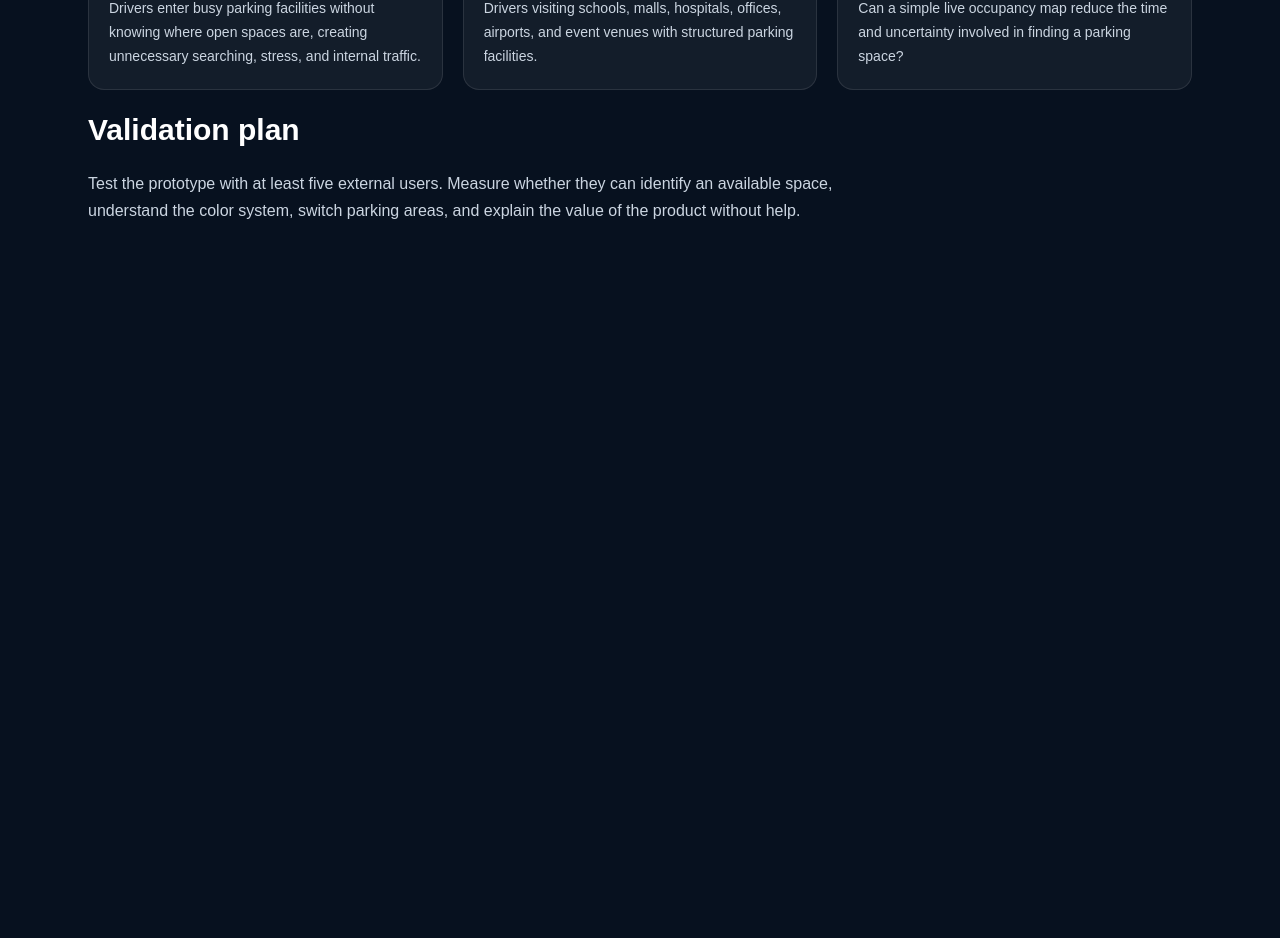
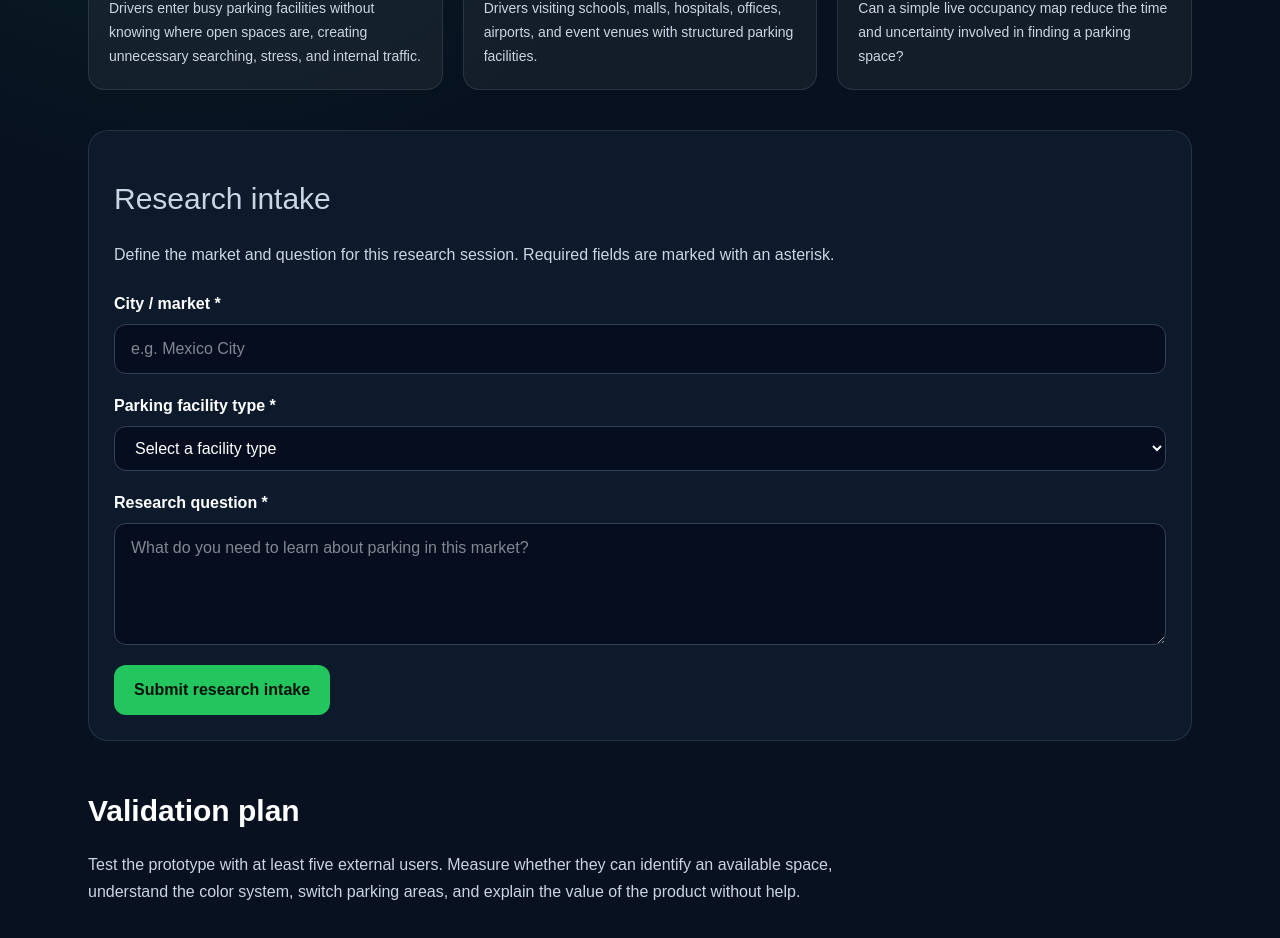
Before and after one commit to Adriano1305gll/ParkNow, a Next.js app: page /research in a window 1280 px wide. Shown: the part 520-1458 px from the top of the page. Before the commit the page ends 920 px from the top, so only its background shows below. Built offline with nearby package versions, Linux system fonts and the light colour scheme.

Commit message:
feat: add week 2 research intake form

```diff
--- a/app/research/page.js
+++ b/app/research/page.js
@@ -1,3 +1,117 @@
+"use client";
+
+import { useState } from 'react';
 import Page from '../../components/Page';
-export default function Research(){return <Page eyebrow="Research" title="The parking problem is an information problem."><div className="grid gap-5 md:grid-cols-3"><Card t="User pain" x="Drivers enter busy parking facilities without knowing where open spaces are, creating unnecessary searching, stress, and internal traffic."/><Card t="Primary user" x="Drivers visiting schools, malls, hospitals, offices, airports, and event venues with structured parking facilities."/><Card t="Research question" x="Can a simple live occupancy map reduce the time and uncertainty involved in finding a parking space?"/></div><h2 className="mt-10 text-2xl font-semibold text-white">Validation plan</h2><p className="mt-3 max-w-3xl">Test the prototype with at least five external users. Measure whether they can identify an available space, understand the color system, switch parking areas, and explain the value of the product without help.</p></Page>}
-function Card({t,x}){return <div className="rounded-2xl border border-white/10 bg-white/5 p-5"><h2 className="font-semibold text-white">{t}</h2><p className="mt-2 text-sm leading-6">{x}</p></div>}
+
+const initialForm = { market: '', facilityType: '', question: '' };
+
+export default function Research() {
+	const [form, setForm] = useState(initialForm);
+	const [errors, setErrors] = useState({});
+	const [feedback, setFeedback] = useState('');
+
+	function updateField(event) {
+		const { name, value } = event.target;
+		setForm((current) => ({ ...current, [name]: value }));
+		setErrors((current) => ({ ...current, [name]: '' }));
+		setFeedback('');
+	}
+
+	function submitIntake(event) {
+		event.preventDefault();
+		const nextErrors = {};
+
+		if (!form.market.trim()) nextErrors.market = 'Enter a city or market.';
+		if (!form.facilityType) nextErrors.facilityType = 'Choose a facility type.';
+		if (!form.question.trim()) nextErrors.question = 'Enter a research question.';
+
+		setErrors(nextErrors);
+		if (Object.keys(nextErrors).length > 0) {
+			setFeedback('Complete the required fields before submitting.');
+			return;
+		}
+
+		setFeedback('Research intake submitted for this session. It has not been saved yet.');
+	}
+
+	return (
+		<Page eyebrow="Research" title="The parking problem is an information problem.">
+			<div className="grid gap-5 md:grid-cols-3">
+				<Card t="User pain" x="Drivers enter busy parking facilities without knowing where open spaces are, creating unnecessary searching, stress, and internal traffic." />
+				<Card t="Primary user" x="Drivers visiting schools, malls, hospitals, offices, airports, and event venues with structured parking facilities." />
+				<Card t="Research question" x="Can a simple live occupancy map reduce the time and uncertainty involved in finding a parking space?" />
+			</div>
+
+			<section className="card mt-10">
+				<div>
+					<h2>Research intake</h2>
+					<p>Define the market and question for this research session. Required fields are marked with an asterisk.</p>
+				</div>
+
+				<form onSubmit={submitIntake} className="mt-6 grid gap-5" noValidate>
+					<label className="grid gap-2">
+						<span className="font-semibold text-white">City / market <span aria-hidden="true">*</span></span>
+						<input
+							name="market"
+							value={form.market}
+							onChange={updateField}
+							placeholder="e.g. Mexico City"
+							aria-invalid={Boolean(errors.market)}
+							aria-describedby={errors.market ? 'market-error' : undefined}
+							className="w-full rounded-xl border border-slate-700 bg-slate-950/60 px-4 py-3 text-white outline-none focus:border-emerald-400"
+						/>
+						{errors.market && <span id="market-error" className="text-sm text-red-300">{errors.market}</span>}
+					</label>
+
+					<label className="grid gap-2">
+						<span className="font-semibold text-white">Parking facility type <span aria-hidden="true">*</span></span>
+						<select
+							name="facilityType"
+							value={form.facilityType}
+							onChange={updateField}
+							aria-invalid={Boolean(errors.facilityType)}
+							aria-describedby={errors.facilityType ? 'facility-type-error' : undefined}
+							className="w-full rounded-xl border border-slate-700 bg-slate-950/60 px-4 py-3 text-white outline-none focus:border-emerald-400"
+						>
+							<option value="">Select a facility type</option>
+							<option value="shopping-mall">Shopping mall</option>
+							<option value="university">University</option>
+							<option value="hospital">Hospital</option>
+							<option value="office">Office campus</option>
+							<option value="airport">Airport</option>
+							<option value="event-venue">Event venue</option>
+						</select>
+						{errors.facilityType && <span id="facility-type-error" className="text-sm text-red-300">{errors.facilityType}</span>}
+					</label>
+
+					<label className="grid gap-2">
+						<span className="font-semibold text-white">Research question <span aria-hidden="true">*</span></span>
+						<textarea
+							name="question"
+							value={form.question}
+							onChange={updateField}
+							placeholder="What do you need to learn about parking in this market?"
+							rows="4"
+							aria-invalid={Boolean(errors.question)}
+							aria-describedby={errors.question ? 'question-error' : undefined}
+							className="w-full resize-y rounded-xl border border-slate-700 bg-slate-950/60 px-4 py-3 text-white outline-none focus:border-emerald-400"
+						/>
+						{errors.question && <span id="question-error" className="text-sm text-red-300">{errors.question}</span>}
+					</label>
+
+					<div className="flex flex-wrap items-center gap-4">
+						<button type="submit">Submit research intake</button>
+						<p className="text-sm" aria-live="polite" role="status">{feedback}</p>
+					</div>
+				</form>
+			</section>
+
+			<h2 className="mt-10 text-2xl font-semibold text-white">Validation plan</h2>
+			<p className="mt-3 max-w-3xl">Test the prototype with at least five external users. Measure whether they can identify an available space, understand the color system, switch parking areas, and explain the value of the product without help.</p>
+		</Page>
+	);
+}
+
+function Card({ t, x }) {
+	return <div className="rounded-2xl border border-white/10 bg-white/5 p-5"><h2 className="font-semibold text-white">{t}</h2><p className="mt-2 text-sm leading-6">{x}</p></div>;
+}
--- a/evidence/week2/CODING_PROMPTS.md
+++ b/evidence/week2/CODING_PROMPTS.md
@@ -1,21 +1,18 @@
 # Week 2 — Coding Prompt Log
 
-Project: Park Now
-Feature: Research + Benchmarking Dashboard
+## Prompt 1 — Research Intake
+Requested: Add city/market, facility type and research question fields; validate required fields; show feedback without claiming persistence; preserve existing pages.
 
-Record each real coding-agent prompt below, including its result and corresponding commit.
-
-## Prompt 1
-Pending implementation.
+Result: Implemented. npm run build passed (15 routes). git diff --check passed.
 
 ## Prompt 2
-Pending implementation.
+Pending.
 
 ## Prompt 3
-Pending implementation.
+Pending.
 
 ## Prompt 4
-Pending implementation.
+Pending.
 
 ## Prompt 5
-Pending implementation.
+Pending.
```
